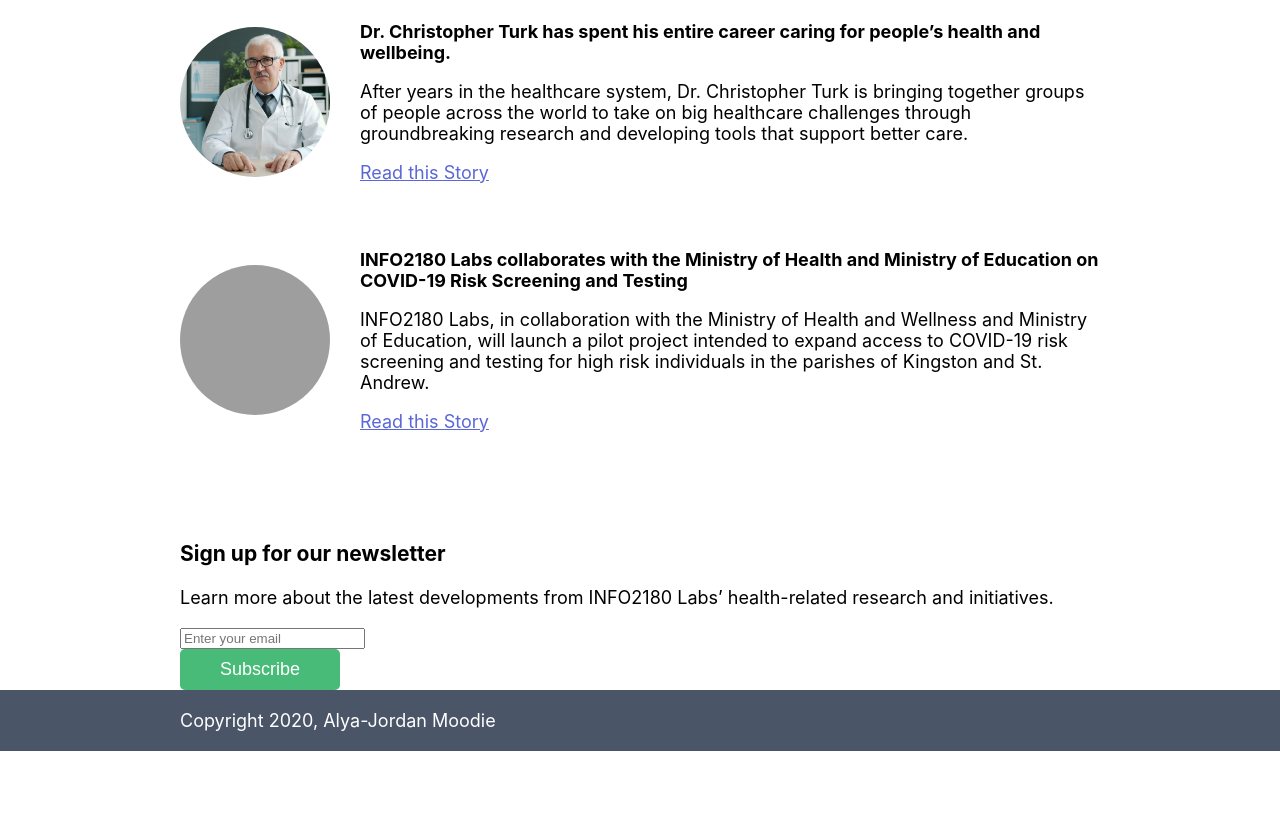
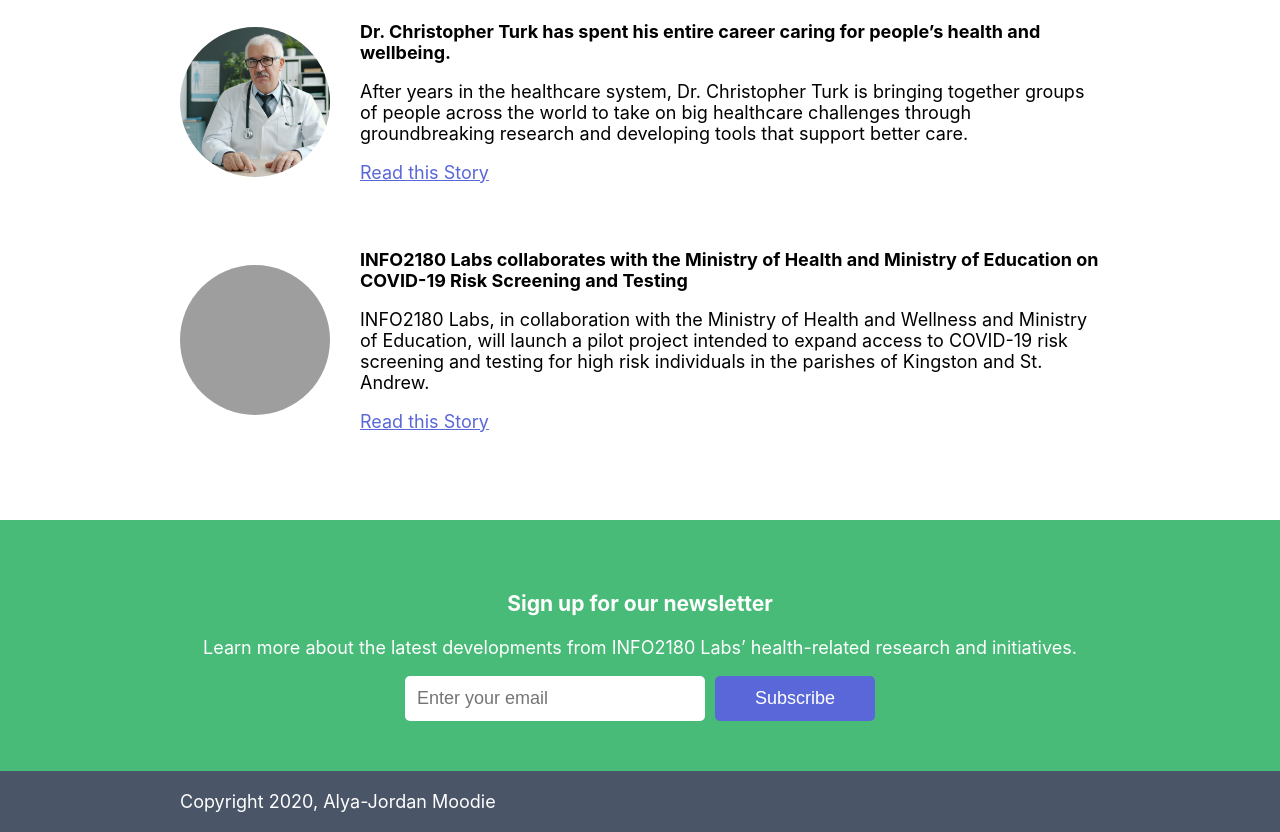
Before and after one commit to AlyJordy/info2180-project1, a plain HTML site: page index.html in a window 1280 px wide. Shown: the part 1298-2130 px from the top of the page. Before the commit the page ends 2049 px from the top, so only its background shows below. Drawn offline with Linux system fonts and the light colour scheme; grey boxes are pictures that could not be loaded.

Commit message:
Styled and added javascript for newsletter

```diff
--- a/scripts.js
+++ b/scripts.js
@@ -1 +1,17 @@
-/* Add your JavaScript to this file */
+document.addEventListener("DOMContentLoaded", function () {
+    const form = document.querySelector(".newsletter form");
+    const emailInput = document.getElementById("email");
+    const message = document.querySelector(".message");
+
+    form.addEventListener("submit", function (event) {
+        event.preventDefault();
+
+        const email = emailInput.value.trim();
+
+        if (email === "") {
+            message.textContent = "Please enter a valid email address.";
+        } else {
+            message.textContent = "Thank you! Your email address " + email + " has been added to our mailing list!";
+        }
+    });
+});
--- a/styles.css
+++ b/styles.css
@@ -162,6 +162,31 @@ nav a:hover {
 .stories a {
     color: #5A67D8;
 }
+.newsletter {
+    background: #48BB78;
+    color: white;
+    text-align: center;
+    padding: 50px 0;
+}
+
+.newsletter form {
+    display: flex;
+    justify-content: center;
+    gap: 10px;
+}
+
+.newsletter input {
+    width: 300px;
+    max-width: 100%;
+    padding: 12px;
+    border: none;
+    border-radius: 5px;
+    font-size: 18px;
+}
+
+.newsletter .btn {
+    background: #5A67D8;
+}
 footer {
     background: #4A5568;
     color: white;
```
